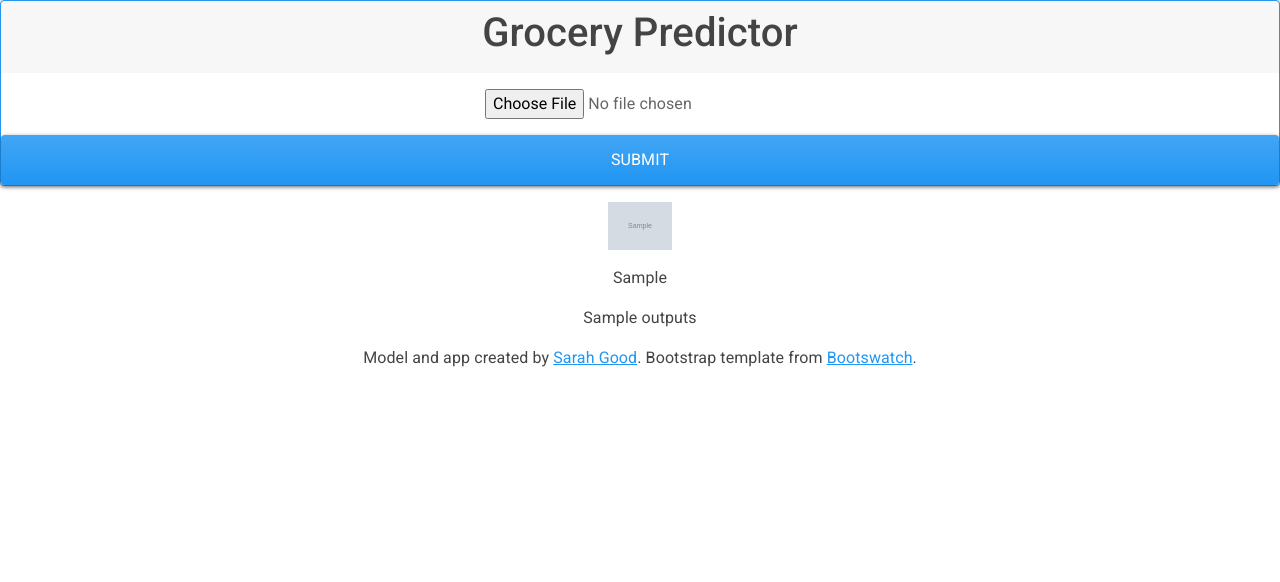
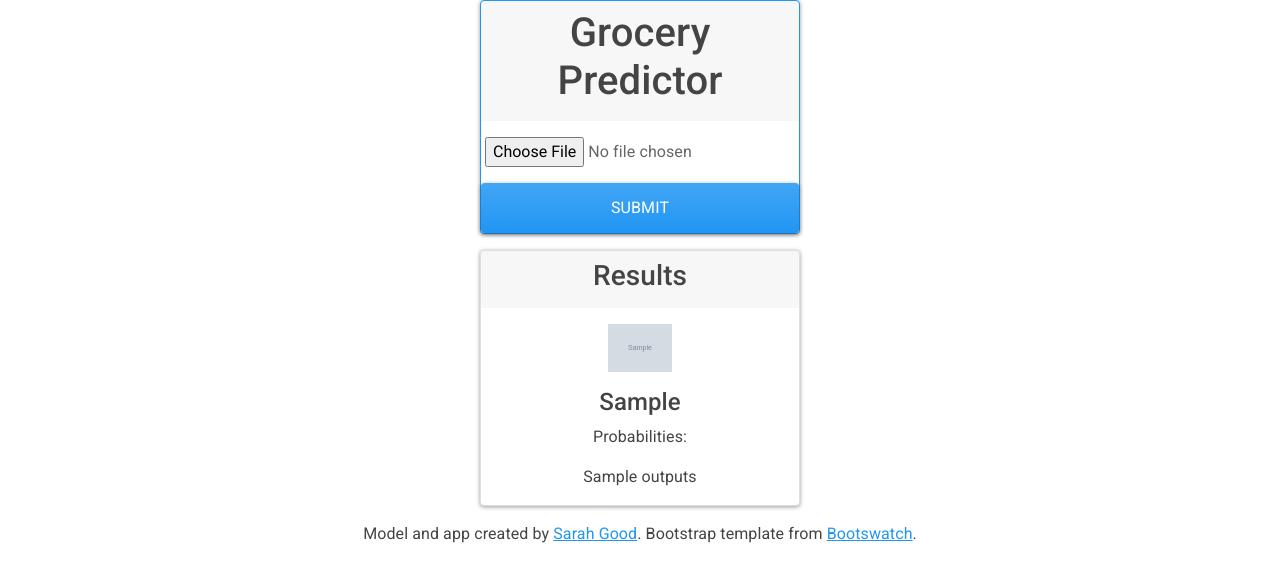
Before and after one commit to SarahEGood/grocery_classifier, a Flask app: template templates/index.html in a window 1280 px wide. Shown: the top 582 px of the page. Run offline with Flask 2, Linux system fonts and the light colour scheme; the template is opened without the code that fills it: most values are stand-ins (such as "Sample title", 1, 10 or a date in 2020); grey boxes marked "Sample" are stand-in pictures; some libraries are stand-ins or nearby versions.

Commit message:
Style: Reworked formatting for result output in webapp.

```diff
--- a/templates/index.html
+++ b/templates/index.html
@@ -9,7 +9,7 @@
   </head>
   <body>
   <div class="align-self-center" align="center">
-	  <div class="card border-primary mb-3">
+	  <div class="card border-primary mb-3" style="max-width: 20rem;">
 		<div class="card-header"><h1>Grocery Predictor</h1></div>
 		<form class="form-control" method="POST" action="" enctype="multipart/form-data" id="f">
           <input type="file" id="upload" name="file">
@@ -17,16 +17,24 @@
 		<button class="btn btn-primary" type="submit" form="f" value="Submit">Submit</button>
 		</div>
 		<div class="container-fluid">
+		   {% if files %}
+			<div class="card border-secondary mb-3" style="max-width: 20rem;">
+			<div class="card-header"><h3>Results</h2></div>
+			<div class="card-body">
 			{% for file in files %}
-		  <p>
+			  <p class="card-text">
 			  <img src="{{ url_for('upload', filename=file) }}" style="width: 64px">
 			  </p>
 			{% endfor %}
 			{% if pred_class %}
-			<p>{{ pred_class }}</p>
+				<h4 class="card-title">{{ pred_class }}</h4>
 			{% endif %}
 			{% if outputs %}
-			<p>{{ outputs }}</p>
+				<p class="card-text">Probabilities:</p>
+				<p class="card-text">{{ outputs }}</p>
+			{% endif %}
+			</div>
+			</div>
 		   {% endif %}
 		</div>
   </div>
```
Lines whose indentation alone changed are shown as unchanged.
